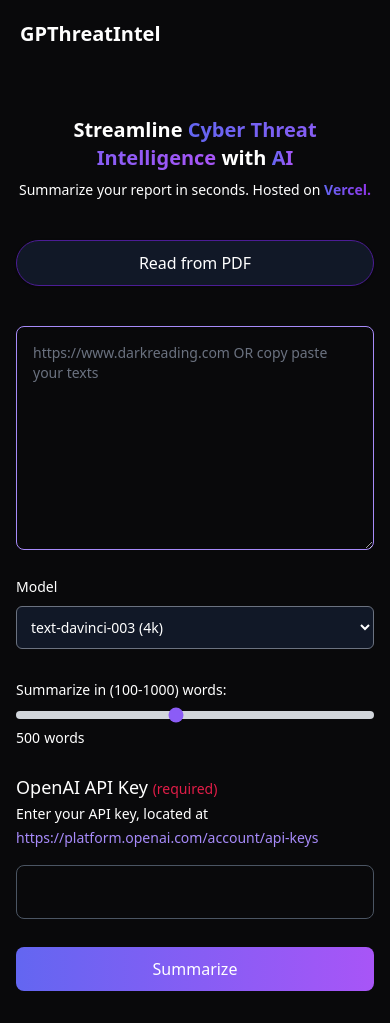
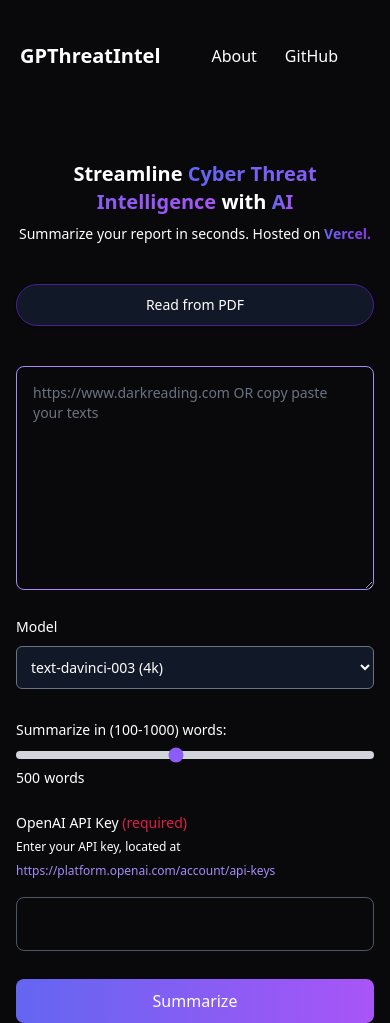
Before and after one commit to nitroz3us/GPThreatIntel-Summarizer, a FastAPI app: page / in a window 390 px wide. Before the commit the page ends 991 px from the top, so only its background shows below. Run offline with FastAPI, Linux system fonts and the light colour scheme; some libraries are stand-ins or nearby versions.

Commit message:
fixed responsive design on mobile

```diff
--- a/src/templates/index.html
+++ b/src/templates/index.html
@@ -40,10 +40,10 @@
           </a>
 
           <div
-            class="items-center justify-between hidden w-full md:flex md:w-auto md:order-1"
+            class="items-center justify-between md:flex"
           >
             <ul
-              class="flex flex-col p-4 md:p-0 mt-4 font-medium md:flex-row md:space-x-8 md:mt-0 md:border-0"
+              class="flex flex-row p-4 md:p-0 font-medium md:flex-row md:space-x-8 md:mt-0 md:border-0 ml-auto"
             >
               <li>
                 <a
@@ -96,7 +96,7 @@
       <div class="flex justify-center">
         <button
           type="button"
-          class="toggleBtn mt-10 hover:scale-105 text-md border border-violet-900 rounded-3xl shadow hover:bg-gray-200 bg-gray-900 border-violet-700 hover:bg-gray-800 w-full sm:w-auto px-5 py-2.5 text-center"
+          class="toggleBtn mt-10 hover:scale-105 text-sm md:text-base border border-violet-900 rounded-3xl shadow hover:bg-gray-200 bg-gray-900 border-violet-700 hover:bg-gray-800 w-full sm:w-auto px-5 py-2.5 text-center"
           onclick="toggleUI()"
         >
           Read from PDF
@@ -250,7 +250,7 @@
           </div>
           <div class="w-full md:w-1/3">
             <div class="">
-              <label for="model" class="text-sm md:text-md font-medium text-white">Model</label>
+              <label for="model" class="text-sm md:text-base font-medium text-white">Model</label>
               <select id="model" name="model" class="bg-gray-900 mt-2 border border-gray-500 text-white text-sm rounded-md w-full p-2.5">
                 <option value="text-davinci-003">text-davinci-003 (4k)</option>
                 <option value="gpt-3.5-turbo">GPT3.5 (turbo-4k)</option>
@@ -262,7 +262,7 @@
             <div class="p7 w-full mt-7">
               <label
                 for="steps-range"
-                class="text-sm md:text-md font-medium text-white"
+                class="text-sm md:text-base text-white font-medium"
                 for="word_count"
                 >Summarize in (100-1000) words:
               </label>
@@ -279,18 +279,18 @@
               <label
                 id="word_count_value"
                 for="steps-range"
-                class="text-sm md:text-md font-medium text-white sm:text-sm"
+                class="text-sm md:text-base font-medium text-white sm:text-sm"
                 >500</label
               >
-              <label for="" class="text-sm md:text-md">words</label>
+              <label for="" class="text-sm md:text-base">words</label>
             </div>
           </div>
         </div>
         <div class="p7 w-full mt-6">
-          <div class="text-lg">
-            <label for="openAIKey">OpenAI API Key <span class="text-sm text-rose-600">(required)</span></label>
+          <div class="text-sm md:text-lg">
+            <label for="openAIKey" class="font-medium">OpenAI API Key <span class="text-sm text-rose-600">(required)</span></label>
           </div>
-          <label for="openAIKey" class="text-sm">Enter your API key, located at <a href="https://platform.openai.com/account/api-keys" target="_blank" class="text-violet-400">https://platform.openai.com/account/api-keys</a></label>
+          <label for="openAIKey" class="text-xs md:text-sm">Enter your API key, located at <a href="https://platform.openai.com/account/api-keys" target="_blank" class="text-violet-400">https://platform.openai.com/account/api-keys</a></label>
 
           <input
           type="password"
@@ -304,13 +304,13 @@
         <div class="p7 w-full mt-7">
           <button
             type="submit"
-            class="submit text-white bg-gradient-to-r from-indigo-500 to-purple-500 focus:ring-1 focus:outline-none focus:ring-violet-300 font-sm rounded-lg text-md w-full px-5 py-2.5 text-center"
+            class="submit text-white bg-gradient-to-r from-indigo-500 to-purple-500 focus:ring-1 focus:outline-none focus:ring-violet-300 font-sm rounded-lg text-base w-full px-5 py-2.5 text-center"
             id="submitBtn"
             >
             Summarize
 
           </button>
-          <button disabled type="button" id="processingBtn" class="text-white bg-gray-800 font-medium rounded-lg text-md px-5 py-2.5 text-center mr-2 inline-flex items-center justify-center w-full" style="display: none;">
+          <button disabled type="button" id="processingBtn" class="text-white bg-gray-800 font-medium rounded-lg text-base px-5 py-2.5 text-center mr-2 inline-flex items-center justify-center w-full" style="display: none;">
             <svg aria-hidden="true" role="status" class="inline w-4 h-4 mr-3 text-white animate-spin" viewBox="0 0 100 101" fill="none" xmlns="http://www.w3.org/2000/svg">
               <path d="M100 50.5908C100 78.2051 77.6142 100.591 50 100.591C22.3858 100.591 0 78.2051 0 50.5908C0 22.9766 22.3858 0.59082 50 0.59082C77.6142 0.59082 100 22.9766 100 50.5908ZM9.08144 50.5908C9.08144 73.1895 27.4013 91.5094 50 91.5094C72.5987 91.5094 90.9186 73.1895 90.9186 50.5908C90.9186 27.9921 72.5987 9.67226 50 9.67226C27.4013 9.67226 9.08144 27.9921 9.08144 50.5908Z" fill="#E5E7EB"/>
               <path d="M93.9676 39.0409C96.393 38.4038 97.8624 35.9116 97.0079 33.5539C95.2932 28.8227 92.871 24.3692 89.8167 20.348C85.8452 15.1192 80.8826 10.7238 75.2124 7.41289C69.5422 4.10194 63.2754 1.94025 56.7698 1.05124C51.7666 0.367541 46.6976 0.446843 41.7345 1.27873C39.2613 1.69328 37.813 4.19778 38.4501 6.62326C39.0873 9.04874 41.5694 10.4717 44.0505 10.1071C47.8511 9.54855 51.7191 9.52689 55.5402 10.0491C60.8642 10.7766 65.9928 12.5457 70.6331 15.2552C75.2735 17.9648 79.3347 21.5619 82.5849 25.841C84.9175 28.9121 86.7997 32.2913 88.1811 35.8758C89.083 38.2158 91.5421 39.6781 93.9676 39.0409Z" fill="currentColor"/>
```
